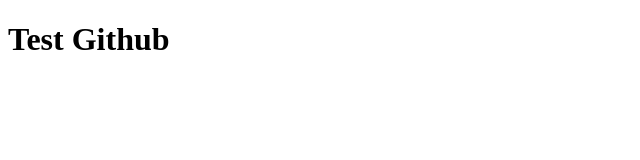
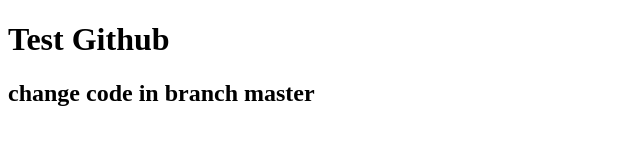
Before and after one commit to nguyenhuudamm/firstGit, a plain HTML site: page index.html in a window 1280 px wide. Shown: the whole page, without its empty margins (0-640 px from the left). Drawn offline with Linux system fonts and the light colour scheme.

Commit message:
'have_change_in_branch_master'

```diff
--- a/index.html
+++ b/index.html
@@ -6,5 +6,6 @@
 </head>
 <body>
 	<h1>Test Github</h1>
+	<h2>change code in branch master</h2>
 </body>
 </html>
```
